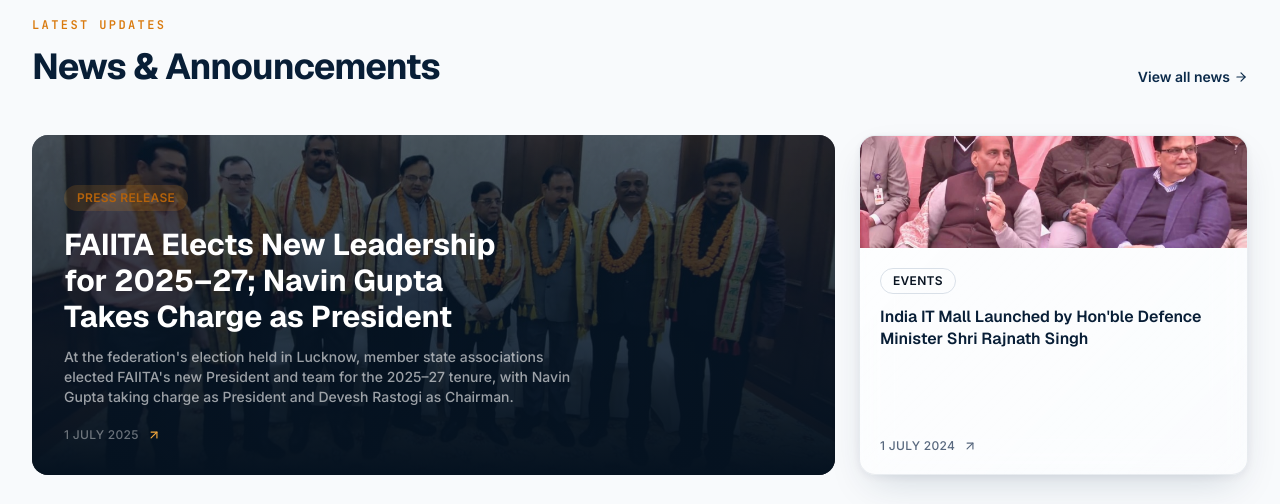
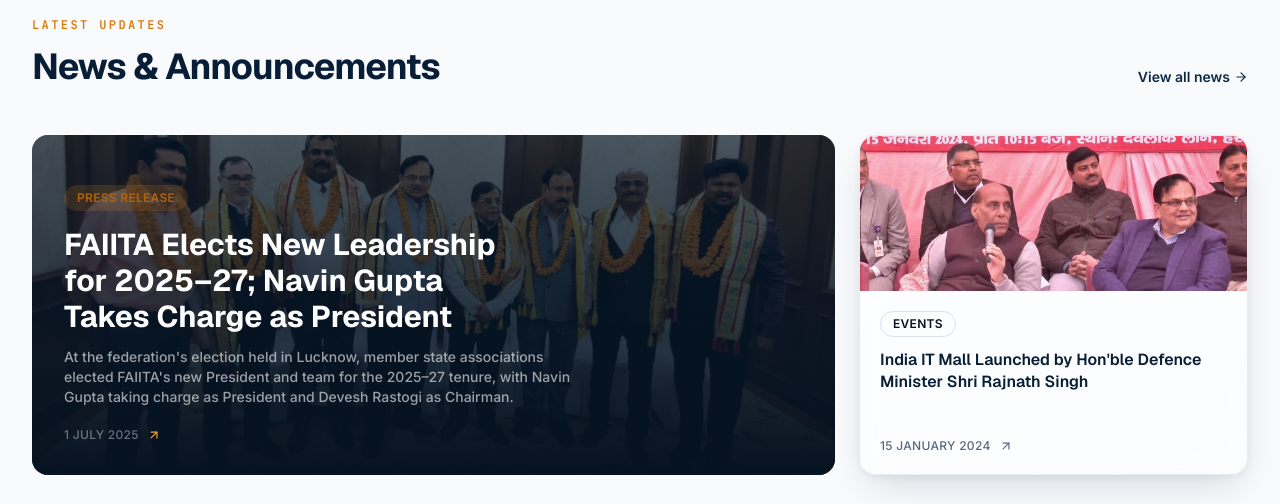
Before and after one commit to ishaanwalia/FAIITA_WEBSITE, a Next.js app: page / in a window 1280 px wide. Shown: the part 2720-3224 px from the top of the page. Built offline with nearby package versions, Linux system fonts and the light colour scheme; no server answers; the database is empty.

Commit message:
Home news cards: top-anchored 5:2 image crop so faces stay in frame; IT Mall date from event banner (15 Jan 2024)
Co-Authored-By: Claude Fable 5 <noreply@anthropic.com>

```diff
--- a/components/home/NewsSection.tsx
+++ b/components/home/NewsSection.tsx
@@ -72,12 +72,12 @@ export function NewsSection({ news }: { news: NewsItem[] }) {
                 <TiltCard maxTilt={5} className="h-full">
                   <Link href={`/resources/news/${n.slug}`} className="group block h-full">
                     <GlassCard variant="light" className="flex h-full flex-col overflow-hidden !p-0">
-                      <div className="relative h-28 w-full shrink-0 overflow-hidden">
+                      <div className="relative aspect-[5/2] w-full shrink-0 overflow-hidden">
                         <Image
                           src={n.coverImage ?? NEWS_IMAGES[(i + 1) % NEWS_IMAGES.length]}
                           alt=""
                           fill
-                          className="object-cover transition-transform duration-500 group-hover:scale-105"
+                          className="object-cover object-top transition-transform duration-500 group-hover:scale-105"
                         />
                       </div>
                       <div className="flex flex-1 flex-col justify-between p-5">
--- a/lib/code-news.ts
+++ b/lib/code-news.ts
@@ -50,7 +50,7 @@ export const codeNews: CodeNewsItem[] = [
     category: "Events",
     featured: false,
     isDemo: false,
-    publishedAt: new Date("2024-07-01T09:00:00+05:30"),
+    publishedAt: new Date("2024-01-15T10:15:00+05:30"),
     coverImage: "/images/news/india-it-mall-launch-2024.jpg",
     heroImage: "/images/news/india-it-mall-launch-2024.jpg",
     sourceUrl: null,
```
